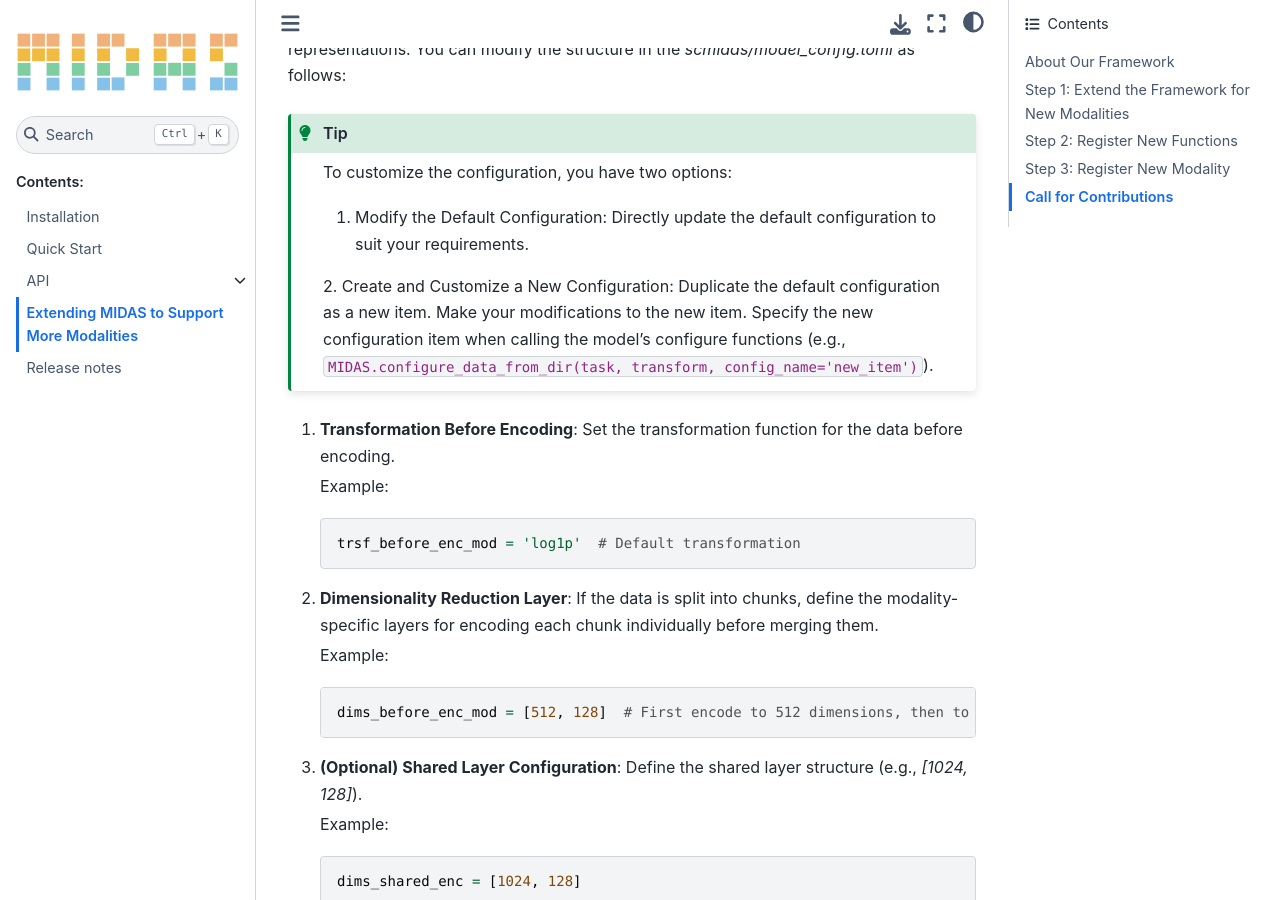
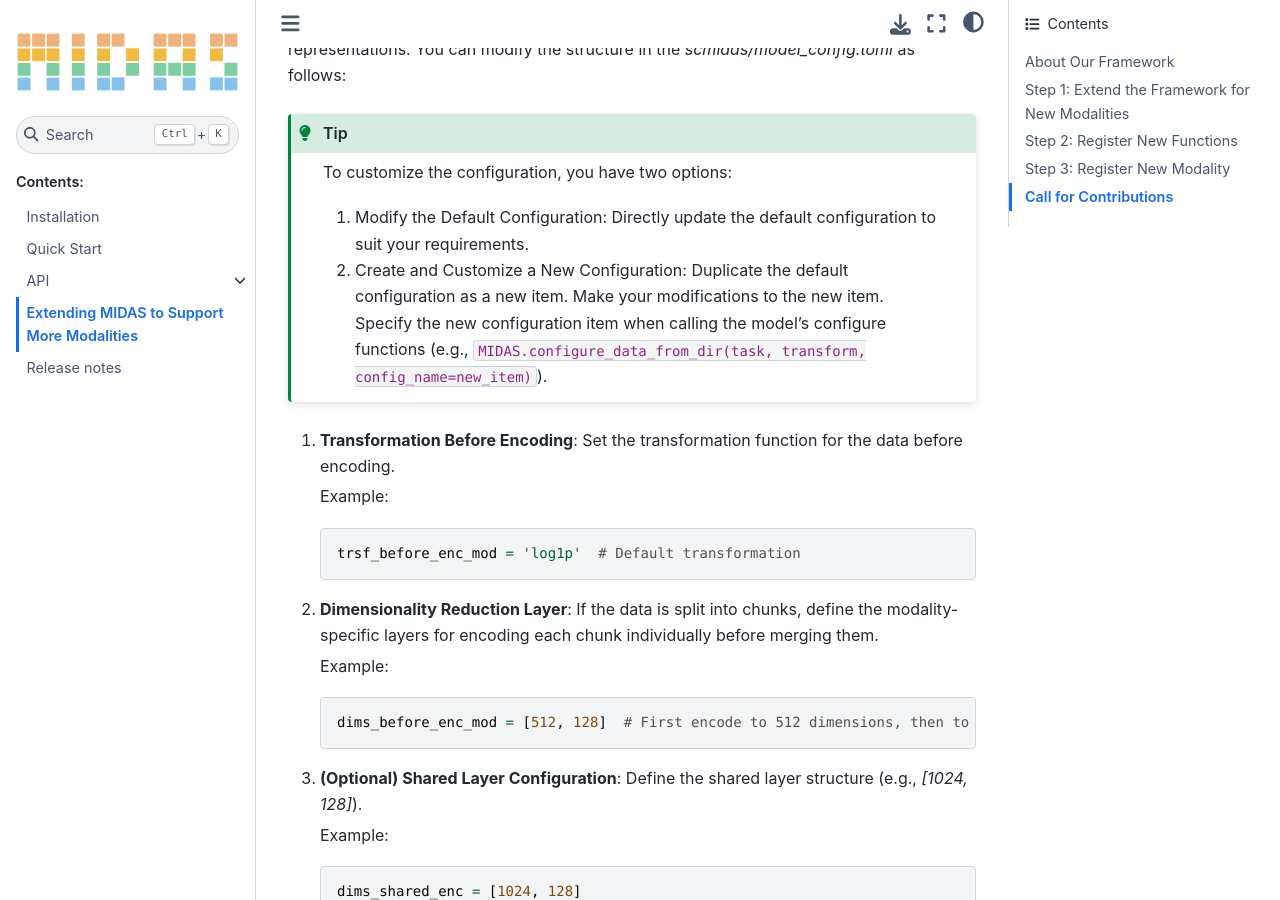
Before and after one commit to JiahaoChow/midas_pl, a Sphinx documentation site: the page built from docs/source/extend.rst, in a window 1280 px wide and 900 px high, scrolled down 2209 px. Built offline with Sphinx 7.4.7 and the Sphinx Book theme 1.1.4, drawn with Linux system fonts in a browser that asks for light colours; pages that are not in the unit, such as notebooks, are missing from menus.

Commit message:
modify tips

```diff
--- a/docs/source/extend.rst
+++ b/docs/source/extend.rst
@@ -77,10 +77,11 @@
    To customize the configuration, you have two options:
 
    1. Modify the Default Configuration: Directly update the default configuration to suit your requirements.
+
    2. Create and Customize a New Configuration:
-   Duplicate the default configuration as a new item.
-   Make your modifications to the new item.
-   Specify the new configuration item when calling the model's configure functions (e.g., ``MIDAS.configure_data_from_dir(task, transform, config_name='new_item')``).
+      Duplicate the default configuration as a new item.
+      Make your modifications to the new item.
+      Specify the new configuration item when calling the model's configure functions (e.g., ``MIDAS.configure_data_from_dir(task, transform, config_name=new_item)``).
 
 1. **Transformation Before Encoding**: Set the transformation function for the data before encoding.
 
```
